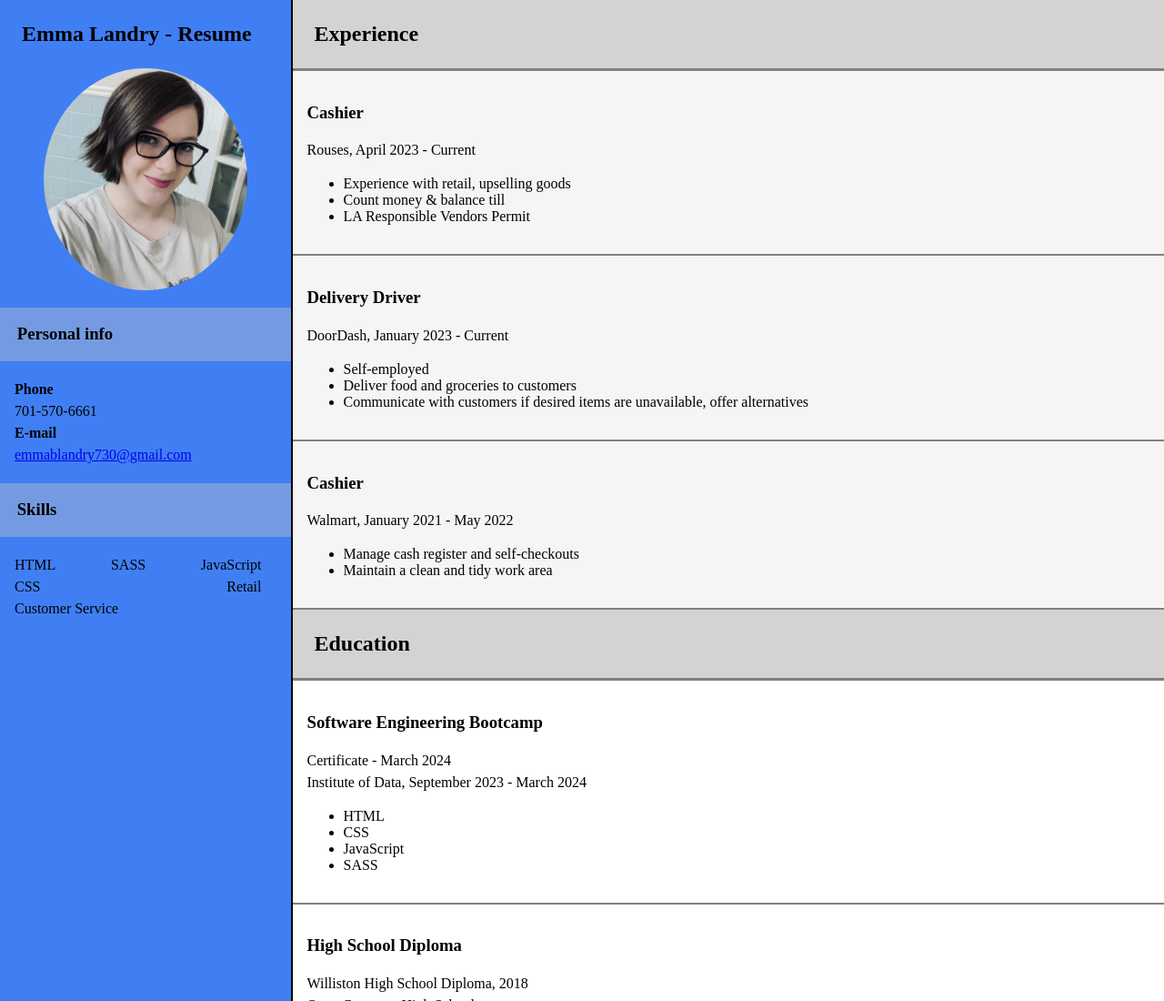
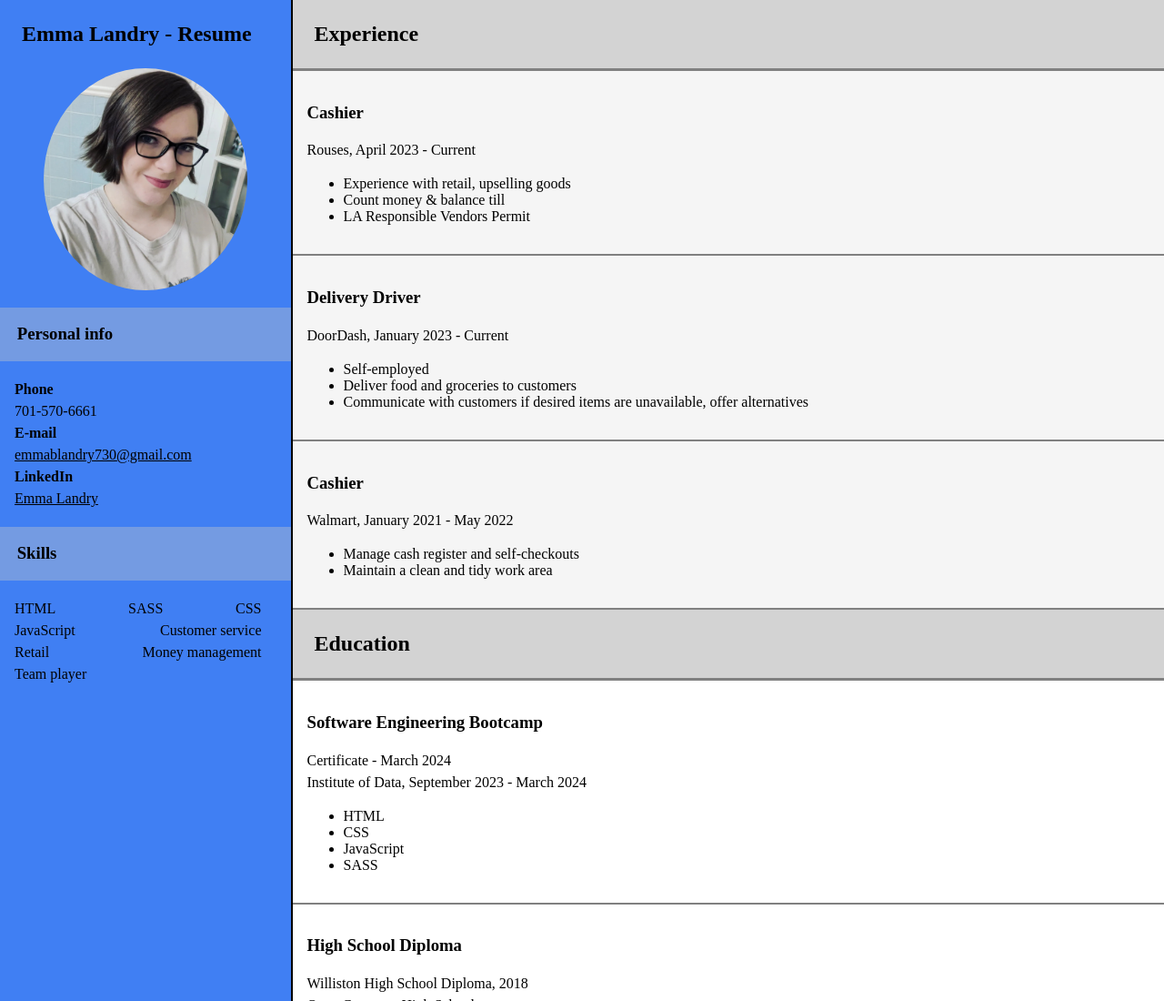
Before and after one commit to emma-landry7/resume, a plain HTML site: page index.html in a window 1280 px wide. Shown: the top 1100 px of the page at 91% size. Drawn offline with Linux system fonts and the light colour scheme.

Commit message:
added linked in and skills, styled links

```diff
--- a/index.html
+++ b/index.html
@@ -16,16 +16,20 @@
             <p>701-570-6661</p>
             <p><strong>E-mail</strong></p>
             <p><a href="mailto:emmablandry730@gmail.com">emmablandry730@gmail.com</a></p>
+            <p><strong>LinkedIn</strong></p>
+            <p><a href="https://www.linkedin.com/in/emma-landry-828bba293/">Emma Landry</a></p>
         </section>
         <section>
             <h3>Skills</h3>
             <div class="skills">
                 <p>HTML</p>
                 <p>SASS</p>
+                <p>CSS</p>
                 <p>JavaScript</p>
-                <p>CSS</p>
+                <p>Customer service</p>
                 <p>Retail</p>
-                <p>Customer Service</p>
+                <p>Money management</p>
+                <p>Team player</p>
             </div>
         </section>
     </aside>
--- a/style.css
+++ b/style.css
@@ -82,3 +82,16 @@
     padding: 1em;
     border-bottom: solid gray 2px;
 }
+
+a:link {
+    color: black;
+    text-decoration: underline;
+}
+
+a:active {
+    color:darkred;
+}
+
+a:visited {
+    color: darkblue;
+}
```
